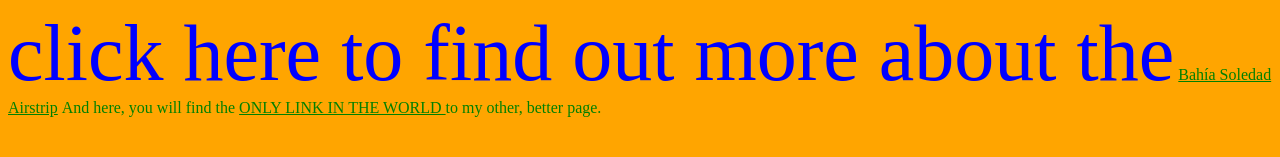
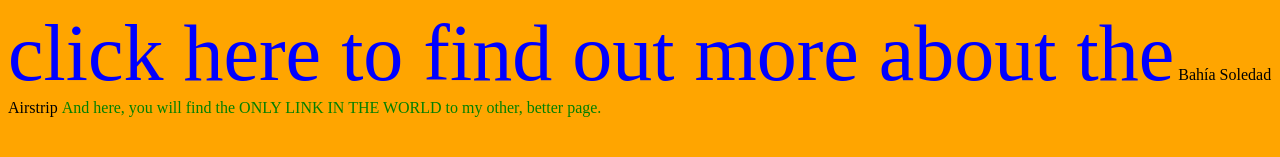
Before and after one commit to m00024/m00024.github.io, a plain HTML site: page index.html in a window 1280 px wide. Shown: the top 157 px of the page. Drawn offline with Linux system fonts and the light colour scheme.

Commit message:
Update index.html

```diff
--- a/index.html
+++ b/index.html
@@ -8,15 +8,15 @@
 			h1   {color:DarkRed;font-size:300%}
 			p1   {color:Blue; font-size:500%}
 			p2   {color:Green; font-size:100%}
-			a   {color:Green; font-size:100%}
+			a1   {color:Green; font-size:100%}
 			small{font-size:60%}
 		</style>
 	</head>
 	<body>
 		<p1>click here to find out more about the</p1>
-		<a href = "http://en.wikipedia.org/wiki/Bah%C3%ADa_Soledad_Airstrip/">Bahía Soledad Airstrip</a>
+		<a2 href = "http://en.wikipedia.org/wiki/Bah%C3%ADa_Soledad_Airstrip/">Bahía Soledad Airstrip</a2>
 
-		<p2>And here, you will find the </p2> <a href = "https://m00024.github.io/TheNextPage/">ONLY LINK IN THE WORLD </a>
+		<p2>And here, you will find the </p2> <a1 href = "https://m00024.github.io/TheNextPage/">ONLY LINK IN THE WORLD </a1>
 		<p2>to my other, better page.</p2>
 
 		<h1><u><center><b>Dynamite</b></center></u></h1>
```
